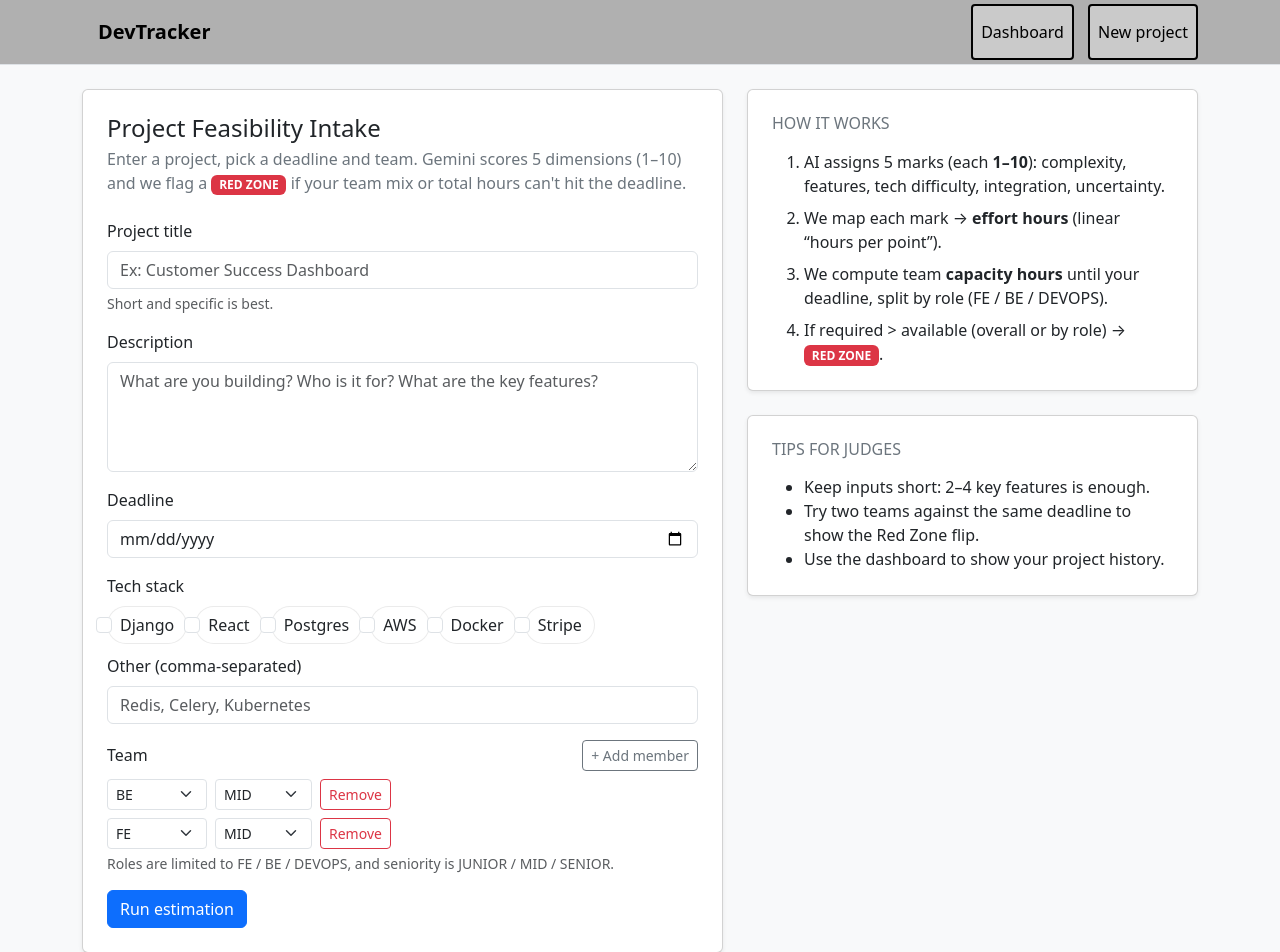
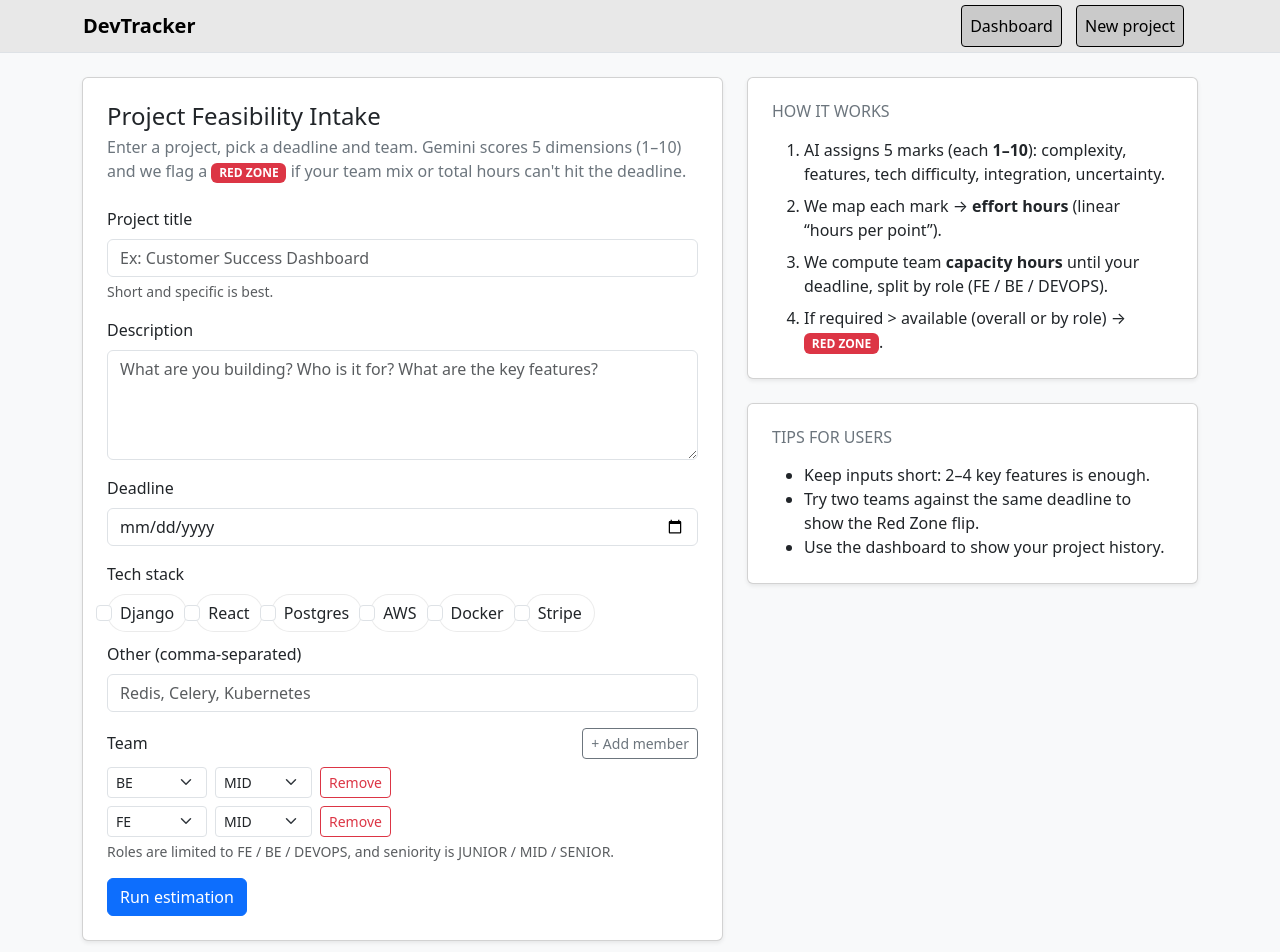
Before and after one commit to MateusRQueiroz/DevTracker, a Django app: page / in a window 1280 px wide. Shown: the top 952 px of the page. Run offline with Django 5.2, Linux system fonts and the light colour scheme.

Commit message:
working style

```diff
--- a/predictive_blueprint/app/static/app/styles.css
+++ b/predictive_blueprint/app/static/app/styles.css
@@ -46,7 +46,7 @@
 /* The navigation bar */
 .navbar {
   overflow:hidden;
-  background-color: #b0b0b0;
+  background-color: rgb(232, 232, 232);
   position: sticky;
   top: 0;
   z-index: 10;
@@ -60,14 +60,13 @@
   display: block;
   color: #000000;
   text-align: center;
-  padding: 14px 16px;
+  padding: 8px 1px;
   text-decoration: none;
 }
 
 
 .navbar a:hover {
   font-weight: bold;
-  color: rgb(15, 121, 15);
 }
 
 .nav-item{
@@ -77,8 +76,8 @@
   border-top-right-radius: 4px;
   padding-top: 0rem;
   padding-bottom: 0rem;
-  margin-left: 14px;
-  border: 2px solid;
-  border-color: black;
+  margin-right: 14px;
+  border: 1px solid;
+  border-color: rgb(0, 0, 0);
   background-color: rgb(202, 202, 202);
 }
--- a/predictive_blueprint/app/templates/app/index.html
+++ b/predictive_blueprint/app/templates/app/index.html
@@ -98,7 +98,7 @@
 
     <div class="card shadow-sm mt-4">
       <div class="card-body p-4">
-        <h2 class="h6 text-uppercase text-secondary mb-3">Tips for judges</h2>
+        <h2 class="h6 text-uppercase text-secondary mb-3">Tips for users</h2>
         <ul class="mb-0">
           <li>Keep inputs short: 2–4 key features is enough.</li>
           <li>Try two teams against the same deadline to show the Red Zone flip.</li>
```
Also changed, not shown: predictive_blueprint/app/templates/app/project_detail.html (+8 -8 lines).
